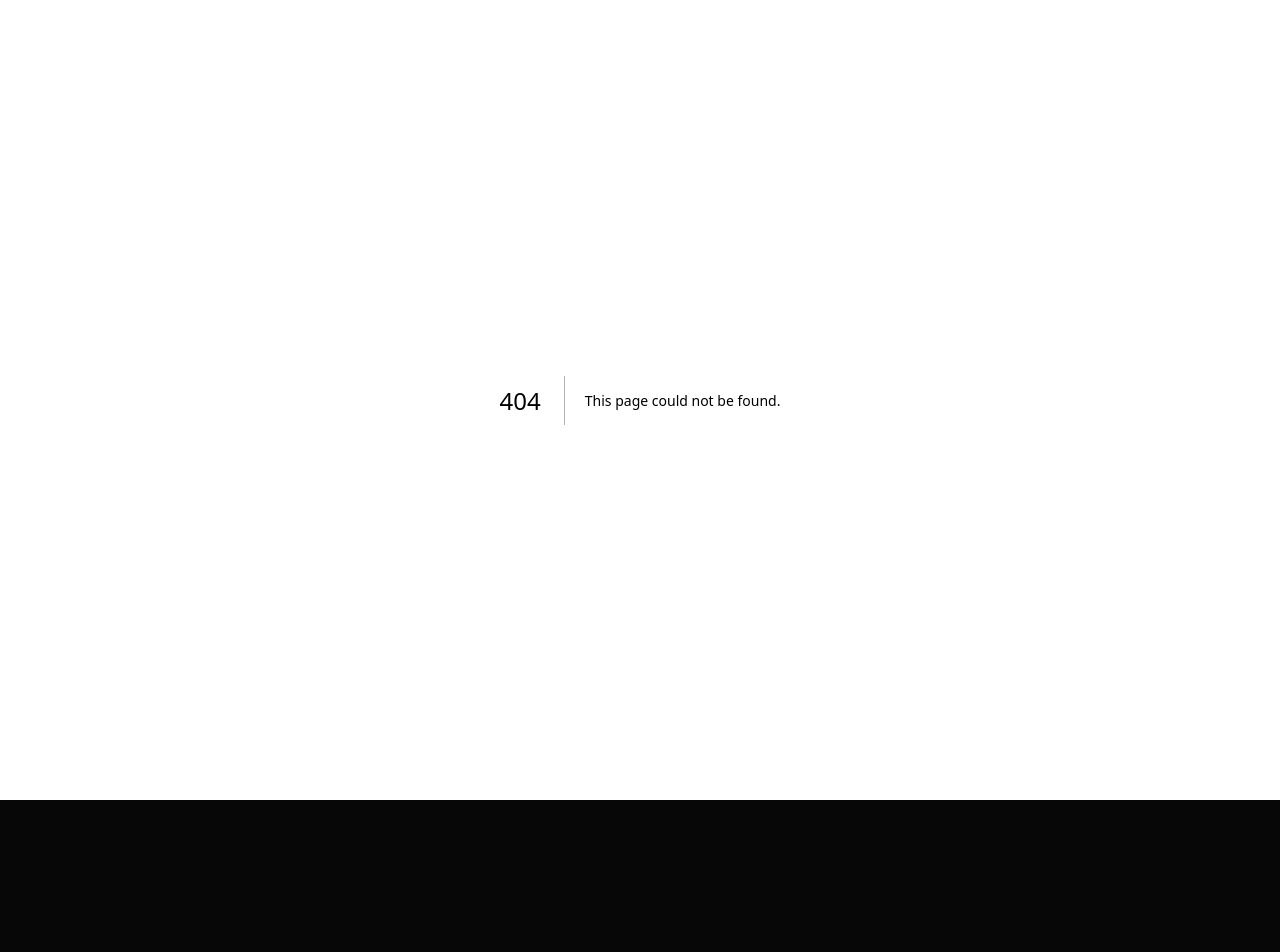
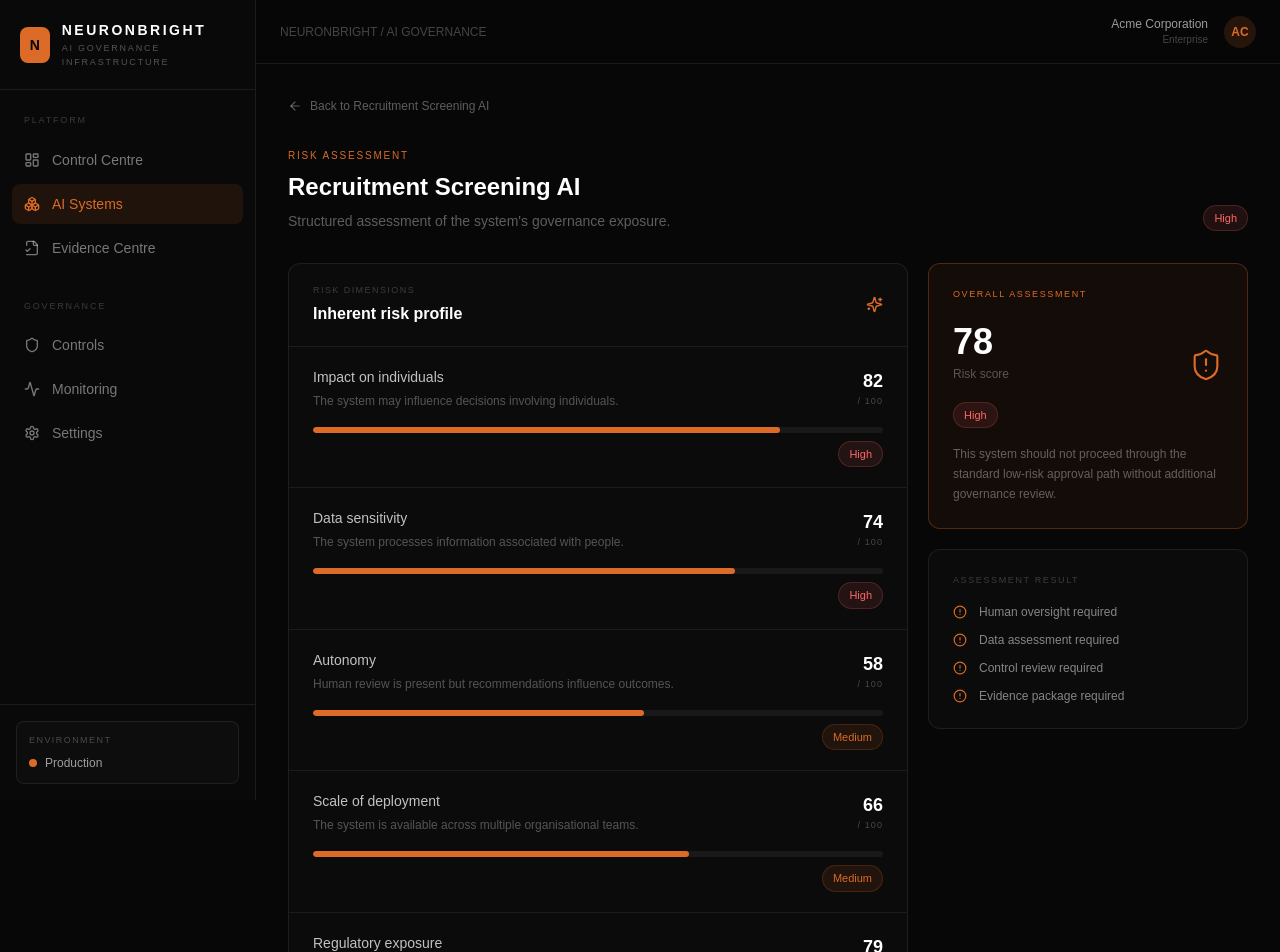
Before and after one commit to jasb-to/neuronbright, a Next.js app: page /systems/1/risk in a window 1280 px wide. Before the commit this address had no page. Shown: the top 952 px of the page. Before the commit the page ends 800 px from the top, so only its background shows below. Built offline with nearby package versions, Linux system fonts and the light colour scheme.

Commit message:
Add SystemRiskPage component for risk assessment
This file implements the SystemRiskPage component, which displays a risk assessment for a system, including various risk dimensions and an overall risk score.

```diff
--- /dev/null
+++ b/app/systems/[id]/risk/page.tsx
@@ -0,0 +1,234 @@
+import Link from "next/link";
+import {
+  ArrowLeft,
+  ArrowRight,
+  CheckCircle2,
+  CircleAlert,
+  FileCheck2,
+  ShieldAlert,
+  Sparkles,
+} from "lucide-react";
+
+import { AppShell } from "@/components/app-shell";
+import { StatusBadge } from "@/components/status-badge";
+import { aiSystems } from "@/lib/mock-data";
+
+export default async function SystemRiskPage({
+  params,
+}: {
+  params: Promise<{ id: string }>;
+}) {
+  const { id } = await params;
+  const system = aiSystems.find((item) => item.id === id) ?? aiSystems[1];
+
+  const dimensions = [
+    {
+      name: "Impact on individuals",
+      score: 82,
+      level: "High",
+      explanation:
+        "The system may influence decisions involving individuals.",
+    },
+    {
+      name: "Data sensitivity",
+      score: 74,
+      level: "High",
+      explanation:
+        "The system processes information associated with people.",
+    },
+    {
+      name: "Autonomy",
+      score: 58,
+      level: "Medium",
+      explanation:
+        "Human review is present but recommendations influence outcomes.",
+    },
+    {
+      name: "Scale of deployment",
+      score: 66,
+      level: "Medium",
+      explanation:
+        "The system is available across multiple organisational teams.",
+    },
+    {
+      name: "Regulatory exposure",
+      score: 79,
+      level: "High",
+      explanation:
+        "The intended use creates elevated governance requirements.",
+    },
+  ];
+
+  return (
+    <AppShell>
+      <div className="mx-auto max-w-[1300px] px-6 py-8 xl:px-8">
+        <Link
+          href={`/systems/${system.id}`}
+          className="inline-flex items-center gap-2 text-xs text-white/35 hover:text-white"
+        >
+          <ArrowLeft size={14} />
+          Back to {system.name}
+        </Link>
+
+        <div className="mt-7 flex flex-col justify-between gap-5 lg:flex-row lg:items-end">
+          <div>
+            <p className="text-[10px] uppercase tracking-[0.18em] text-[#dc6b27]">
+              Risk assessment
+            </p>
+
+            <h1 className="mt-2 text-2xl font-semibold">
+              {system.name}
+            </h1>
+
+            <p className="mt-2 text-sm text-white/35">
+              Structured assessment of the system&apos;s governance exposure.
+            </p>
+          </div>
+
+          <StatusBadge status={system.risk} />
+        </div>
+
+        <div className="mt-8 grid gap-5 lg:grid-cols-[1fr_320px]">
+          <section className="rounded-xl border border-white/[0.08] bg-[#0b0b0b]">
+            <div className="border-b border-white/[0.08] px-6 py-5">
+              <div className="flex items-center justify-between">
+                <div>
+                  <p className="text-[9px] uppercase tracking-[0.16em] text-white/20">
+                    Risk dimensions
+                  </p>
+                  <h2 className="mt-1 text-base font-semibold">
+                    Inherent risk profile
+                  </h2>
+                </div>
+
+                <Sparkles size={17} className="text-[#dc6b27]" />
+              </div>
+            </div>
+
+            <div className="divide-y divide-white/[0.07]">
+              {dimensions.map((dimension) => (
+                <div key={dimension.name} className="px-6 py-5">
+                  <div className="flex items-start justify-between gap-5">
+                    <div>
+                      <p className="text-sm font-medium text-white/75">
+                        {dimension.name}
+                      </p>
+                      <p className="mt-1 max-w-xl text-xs leading-5 text-white/30">
+                        {dimension.explanation}
+                      </p>
+                    </div>
+
+                    <div className="text-right">
+                      <p className="text-lg font-semibold">
+                        {dimension.score}
+                      </p>
+                      <p className="text-[9px] uppercase tracking-[0.12em] text-white/25">
+                        / 100
+                      </p>
+                    </div>
+                  </div>
+
+                  <div className="mt-4 h-1.5 overflow-hidden rounded-full bg-white/[0.06]">
+                    <div
+                      className="h-full rounded-full bg-[#dc6b27]"
+                      style={{ width: `${dimension.score}%` }}
+                    />
+                  </div>
+
+                  <div className="mt-2 flex justify-end">
+                    <StatusBadge status={dimension.level} />
+                  </div>
+                </div>
+              ))}
+            </div>
+          </section>
+
+          <aside className="space-y-5">
+            <div className="rounded-xl border border-[#dc6b27]/30 bg-[#dc6b27]/[0.06] p-6">
+              <p className="text-[9px] uppercase tracking-[0.18em] text-[#dc6b27]">
+                Overall assessment
+              </p>
+
+              <div className="mt-5 flex items-end justify-between">
+                <div>
+                  <p className="text-4xl font-semibold">78</p>
+                  <p className="mt-1 text-xs text-white/30">
+                    Risk score
+                  </p>
+                </div>
+
+                <ShieldAlert
+                  size={34}
+                  strokeWidth={1.5}
+                  className="text-[#dc6b27]"
+                />
+              </div>
+
+              <div className="mt-5">
+                <StatusBadge status="High" />
+              </div>
+
+              <p className="mt-4 text-xs leading-5 text-white/35">
+                This system should not proceed through the standard low-risk
+                approval path without additional governance review.
+              </p>
+            </div>
+
+            <div className="rounded-xl border border-white/[0.08] bg-[#0b0b0b] p-6">
+              <p className="text-[9px] uppercase tracking-[0.18em] text-white/20">
+                Assessment result
+              </p>
+
+              <div className="mt-4 space-y-3">
+                {[
+                  "Human oversight required",
+                  "Data assessment required",
+                  "Control review required",
+                  "Evidence package required",
+                ].map((item) => (
+                  <div key={item} className="flex items-center gap-3">
+                    <CircleAlert
+                      size={14}
+                      className="text-[#dc6b27]"
+                    />
+                    <span className="text-xs text-white/50">
+                      {item}
+                    </span>
+                  </div>
+                ))}
+              </div>
+            </div>
+          </aside>
+        </div>
+
+        <div className="mt-5 rounded-xl border border-white/[0.08] bg-[#0b0b0b] p-6">
+          <div className="flex flex-col justify-between gap-4 sm:flex-row sm:items-center">
+            <div className="flex items-start gap-4">
+              <div className="flex h-10 w-10 items-center justify-center rounded-lg bg-[#dc6b27]/10">
+                <FileCheck2 size={18} className="text-[#dc6b27]" />
+              </div>
+
+              <div>
+                <p className="text-sm font-medium">
+                  Next: map required controls
+                </p>
+                <p className="mt-1 text-xs text-white/30">
+                  NEURONBRIGHT will translate the risk profile into a
+                  governance control set.
+                </p>
+              </div>
+            </div>
+
+            <Link
+              href={`/systems/${system.id}/controls`}
+              className="inline-flex items-center justify-center gap-2 rounded-lg bg-[#dc6b27] px-5 py-2.5 text-xs font-semibold text-black hover:opacity-90"
+            >
+              Review controls
+              <ArrowRight size={14} />
+            </Link>
+          </div>
+        </div>
+      </div>
+    </AppShell>
+  );
+}
```
